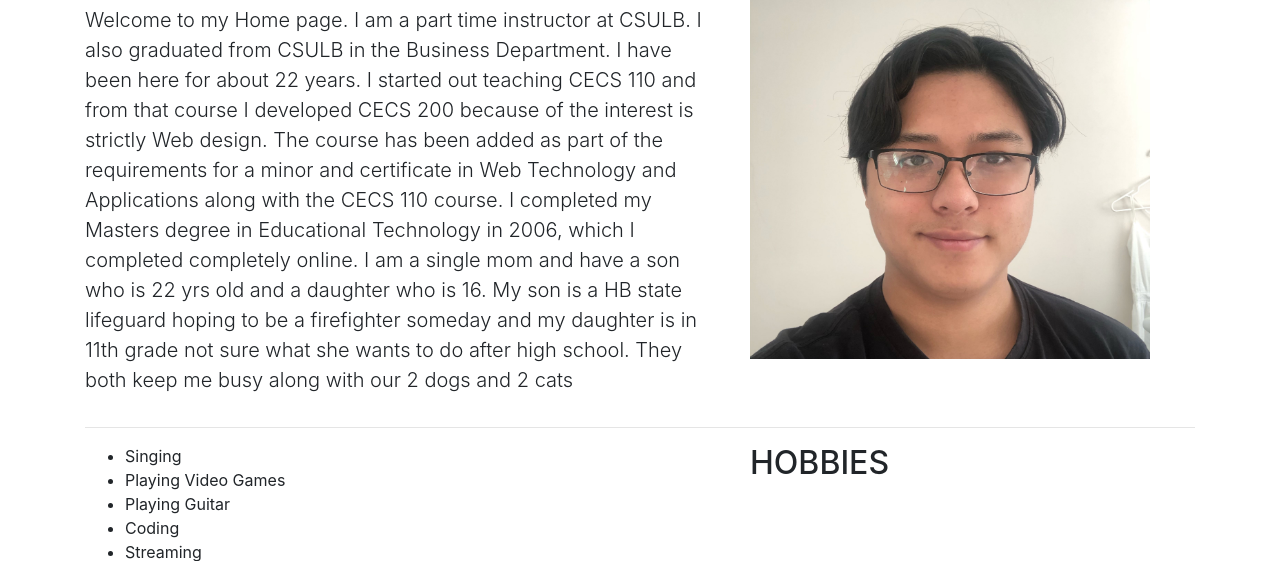
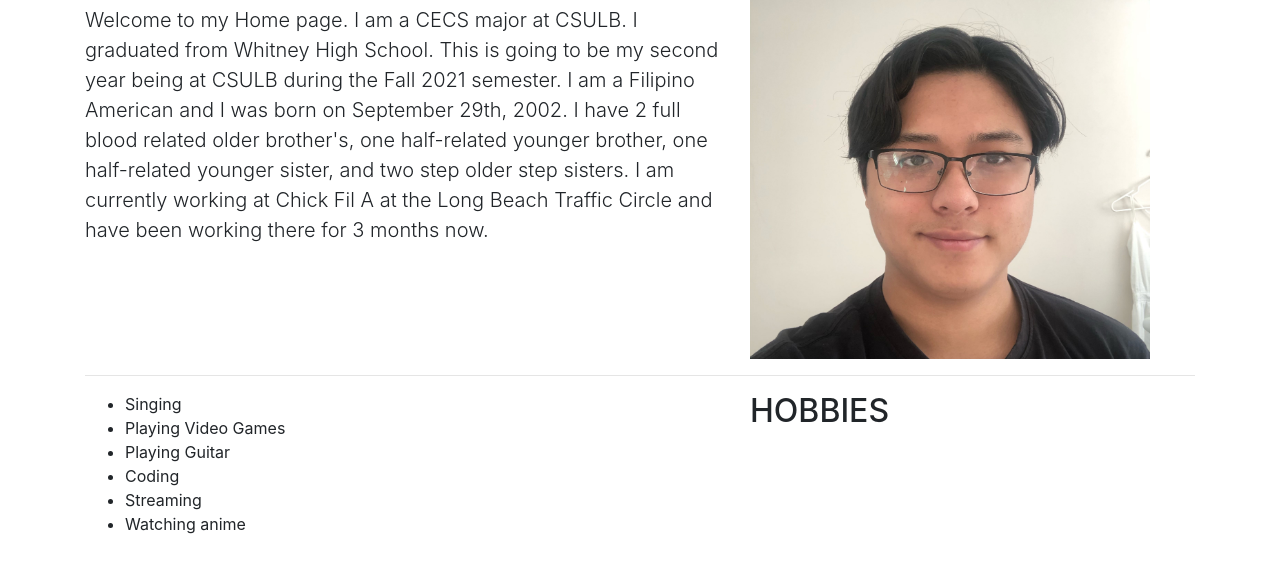
Before and after one commit to kickingdude/kameroncsulb, a plain HTML site: page index.html in a window 1280 px wide. Shown: the part 340-901 px from the top of the page. Drawn offline with nearby package versions, Linux system fonts and the light colour scheme.

Commit message:
Update index.html

```diff
--- a/index.html
+++ b/index.html
@@ -29,9 +29,8 @@
     <div class="row featurette">
       <div class="col-md-7">
         <h2 class="featurette-heading">A LITTLE ABOUT <span class="text-muted">ME.</span></h2>
-        <p class="lead">Welcome to my Home page. I am a part time instructor at CSULB. I also graduated from CSULB in the Business Department. I have been here for about 22 years. I started out teaching CECS 110 and from that course I developed CECS 200 because of the interest is strictly Web design. The course has been added as part of the requirements for a minor and certificate in Web Technology and Applications along with the CECS 110 course. I completed my Masters degree in Educational Technology in 2006, which I completed completely online.
-
-I am a single mom and have a son who is 22 yrs old and a daughter who is 16. My son is a HB state lifeguard hoping to be a firefighter someday and my daughter is in 11th grade not sure what she wants to do after high school. They both keep me busy along with our 2 dogs and 2 cats</p>
+        <p class="lead">Welcome to my Home page. I am a CECS major at CSULB. I graduated from Whitney High School. This is going to be my second year being at CSULB during the Fall 2021 semester. I am a Filipino American and I was born on September 29th, 2002. I have 2 full blood related older brother's, one half-related younger brother, one half-related younger sister, and two step older step sisters.
+        I am currently working at Chick Fil A at the Long Beach Traffic Circle and have been working there for 3 months now. </p>
       </div>
       <div class="col-md-5">
         <img src="Kameron pfp (2).jpeg" alt="Kameron Ferrer" width="400" height="400">
@@ -49,7 +48,7 @@ I am a single mom and have a son who is 22 yrs old and a daughter who is 16. My
           <li>Playing Guitar</li>
             <li>Coding</li>
             <li>Streaming</li>
-            <li>Video Editing</li>
+            <li>Watching anime</li>
 
           </ul>
 
```
